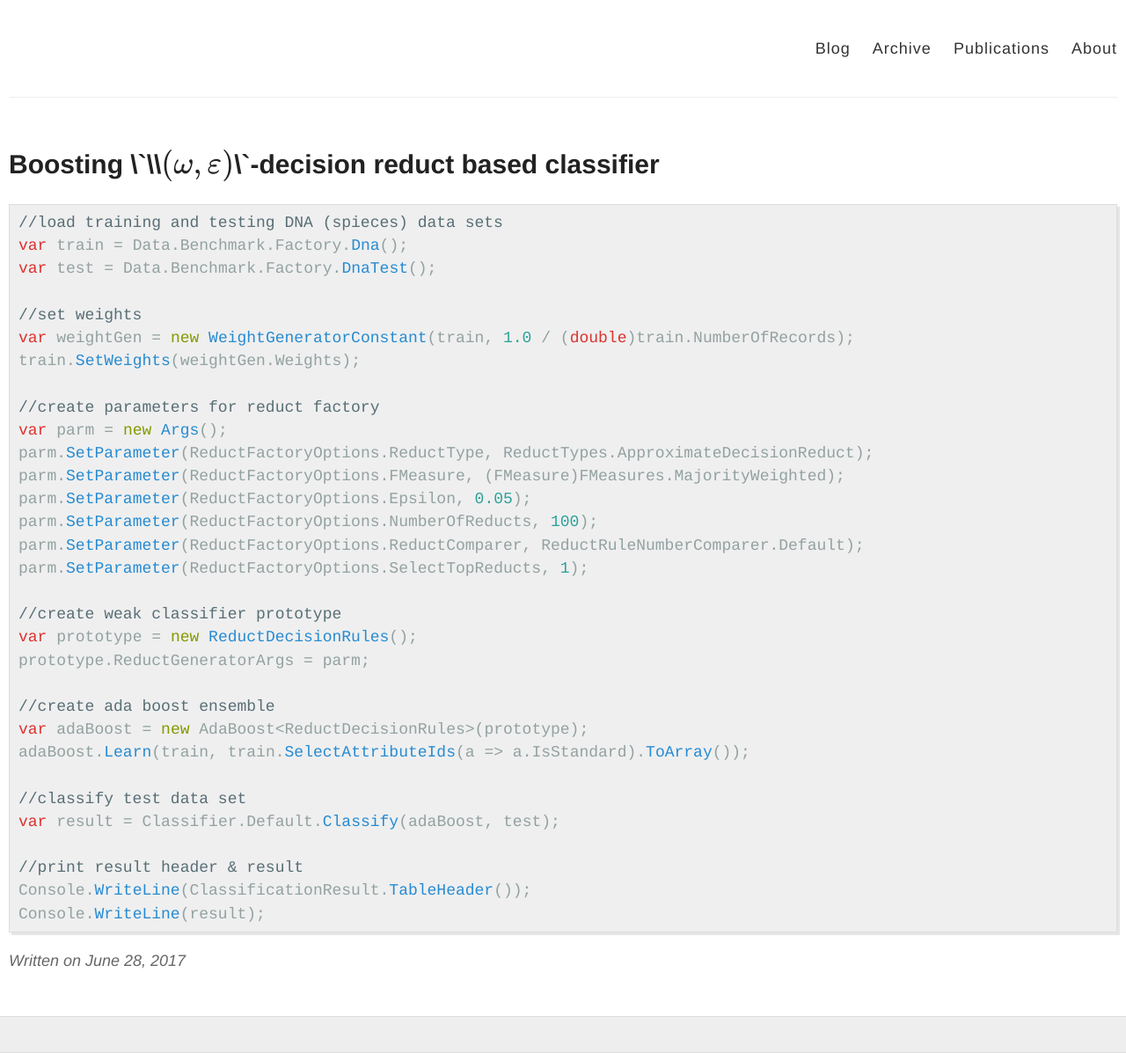
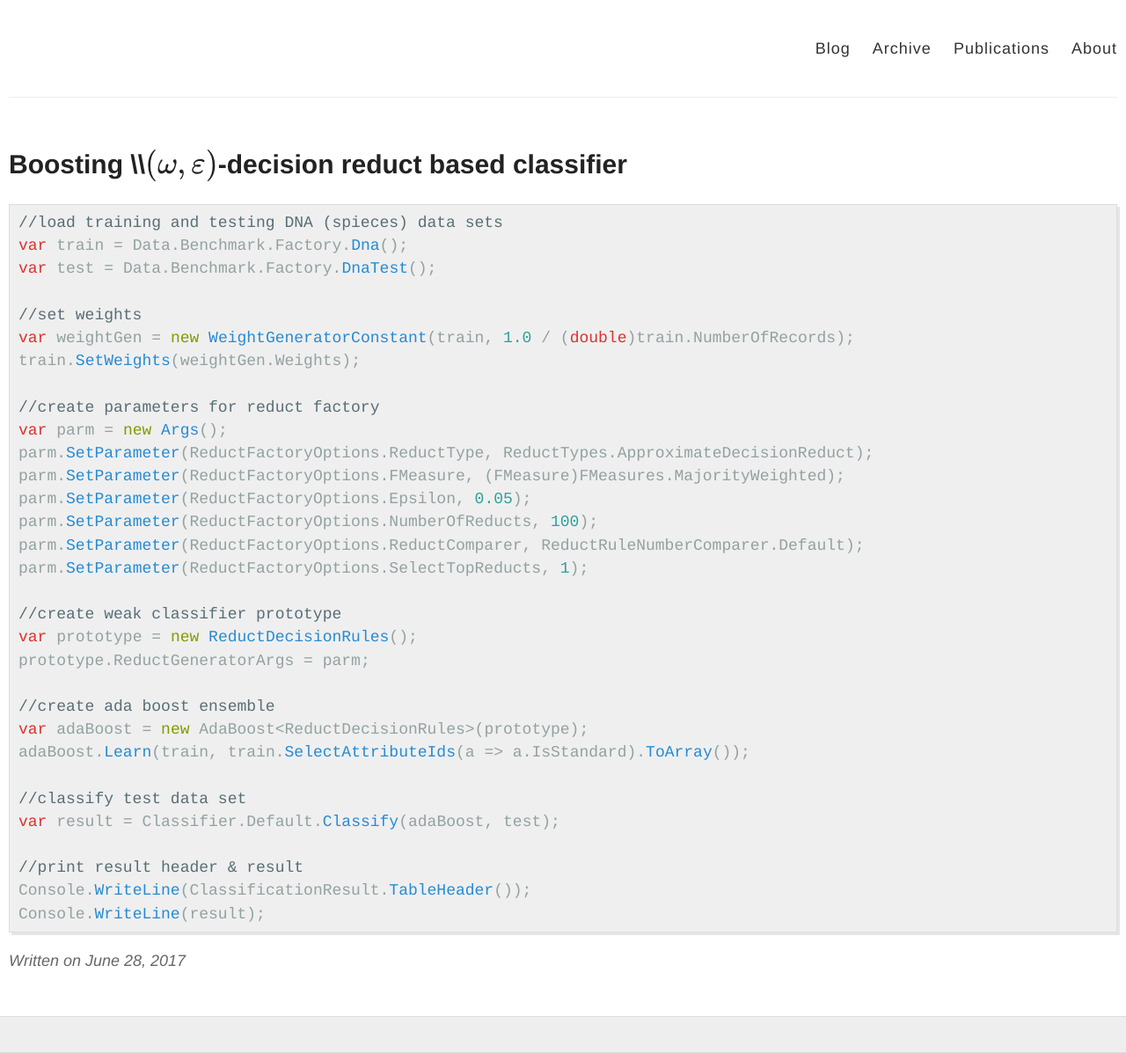
Before and after one commit to nrough/jekyll-now, a Jekyll site: the page built from _posts/2017-06-28-Boosting-Approximate-Decision-Reduct-Based-Classifier.md, in a window 1280 px wide. Shown: the whole page at 88% size. Built offline with Jekyll 4.4.1, drawn with Linux system fonts in a browser that asks for light colours; formulas are drawn with MathJax 3.

```diff
--- a/_posts/2017-06-28-Boosting-Approximate-Decision-Reduct-Based-Classifier.md
+++ b/_posts/2017-06-28-Boosting-Approximate-Decision-Reduct-Based-Classifier.md
@@ -1,6 +1,6 @@
 ---
 layout: post
-title: Boosting \`\\\( (\omega,\varepsilon) \\\)\`-decision reduct based classifier
+title: Boosting \\\( (\omega,\varepsilon) \\\)-decision reduct based classifier
 tags:
 - reducts
 - samples
```
